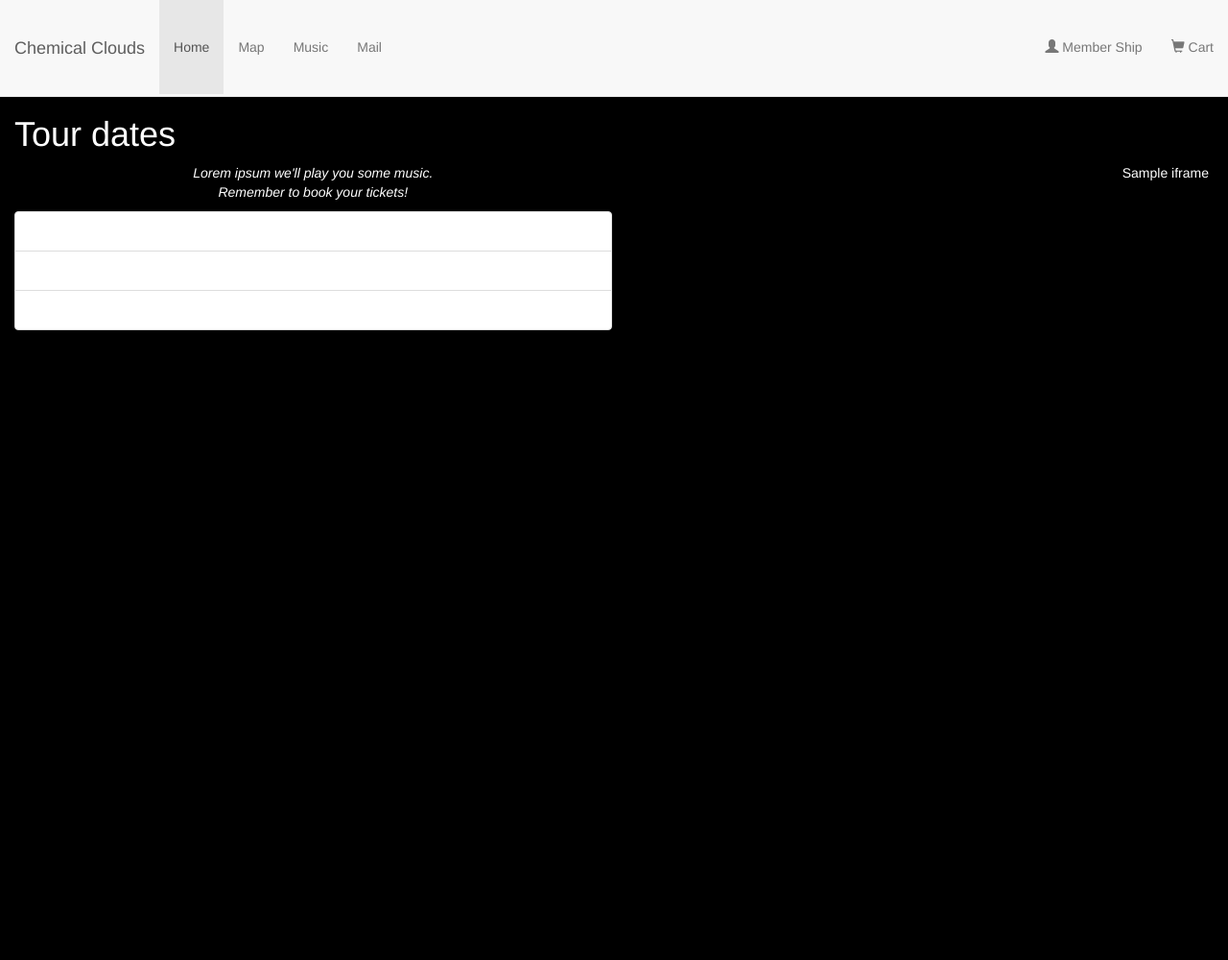
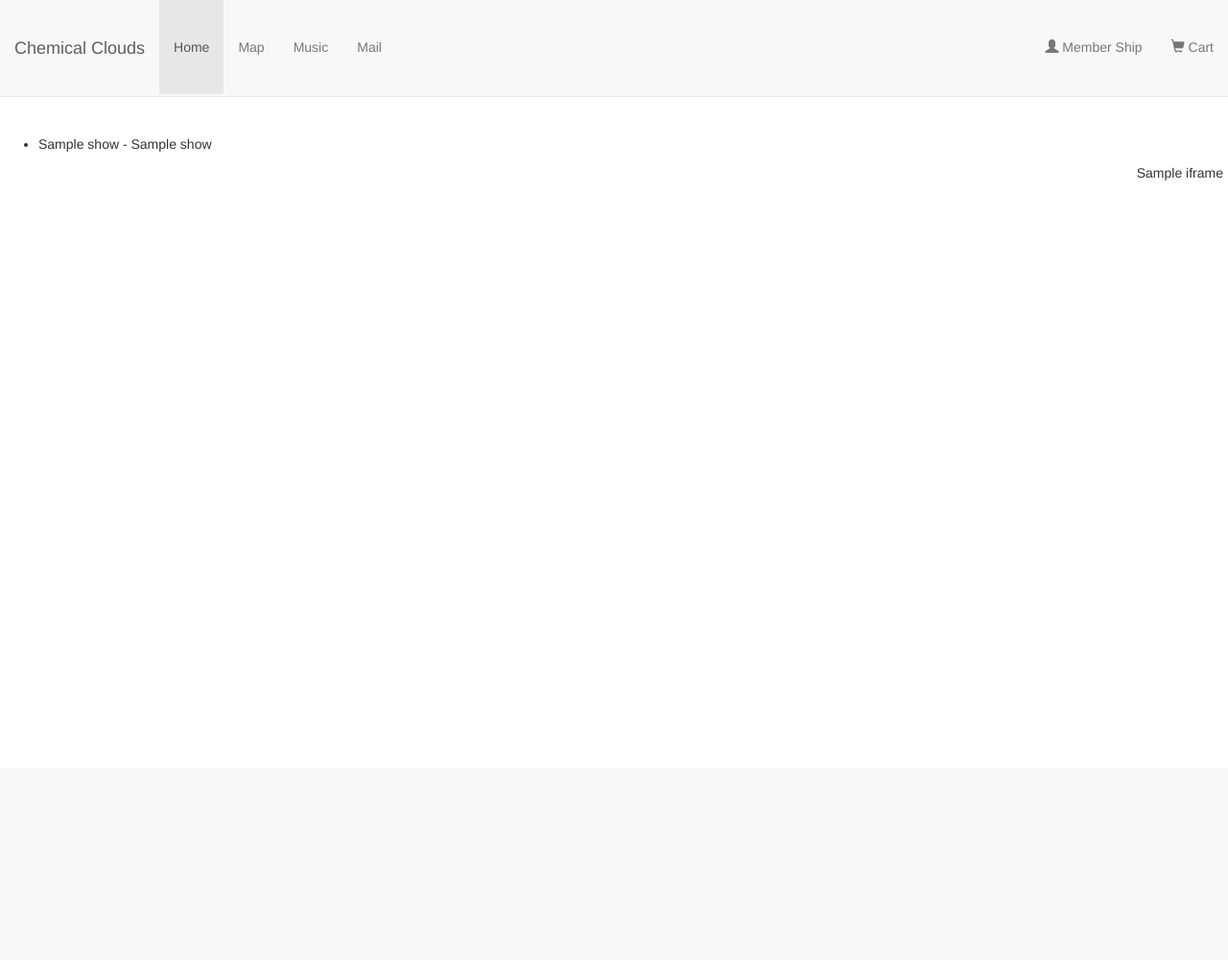
Before and after one commit to GISjoerd/chemapp, a Flask app: template chemapp-main/templates/map_bp.html in a window 1280 px wide. Shown: the whole page at 96% size. After the commit the page ends 188 px from the top, so only its background shows below. Run offline with Flask 3, Linux system fonts and the light colour scheme; the template is opened without the code that fills it: most values are stand-ins (such as "Sample title", 1, 10 or a date in 2020); some libraries are stand-ins or nearby versions.

Commit message:
trying to create a list next to the webmap

```diff
--- a/chemapp-main/app.py
+++ b/chemapp-main/app.py
@@ -6,7 +6,6 @@ from info.view import info_bp
 from music.view import music_bp
 from mail.view import mail_bp
 from database.view import database_bp
-
 
 app = Flask(__name__)
 
--- a/chemapp-main/templates/map_bp.html
+++ b/chemapp-main/templates/map_bp.html
@@ -1,42 +1,24 @@
 {% extends "base.html" %}
+
 {% block iframe %}
-<div id="music" class="bg-1">
-    <div class="container-fluid">
-        <h1 class="text-left">Tour dates</h1>
-        <div style="display: flex; width: 100%; margin-right: 10px;">
-            <div style="flex: 1;">
-                <p class="text-center">Lorem ipsum we'll play you some music.<br> Remember to book your tickets!</p>
-                <ul class="list-group">
-                    <li class="list-group-item">September Sold Out!</li>
-                    <li class="list-group-item">October Sold Out!</li>
-                    <li class="list-group-item">November 3</li>
-                </ul>
-            </div>
+
+<br>
+<br>
+<br>
+<br>
+<br>
+<br>
+<br>
+
+<ul>
+  {% for show in shows %}
+      <li>{{ show[1] }} - {{ show[2] }}</li>
+  {% endfor %}
+</ul>
             <div style="flex: 1; display: flex; justify-content: flex-end; margin-right: 5px;">
                 {{ iframe|safe }}
             </div>
-        </div>
-    </div>
-</div>
-{% endblock iframe %}
 
 
-<!--
-    <div id="music" class="bg-1">
-        <div class="container-fluid">
-          <h1 class="text-center">Tour dates</h1>
-          <br>
-          <br>
-            </div> <div  class="bg-1">
-              <div class="container">
-                <h3 class="text-center">TOUR DATES</h3>
-                <p class="text-center">Lorem ipsum we'll play you some music.<br> Remember to book your tickets!</p>
-                <ul class="list-group">
-                  <li class="list-group-item">September Sold Out!</li>
-                  <li class="list-group-item">October Sold Out!</li>
-                  <li class="list-group-item">November 3</li>
-                </ul>
-                style="display: flex; justify-content: flex-end;">
-          {{ iframe|safe }}
-        </div>
-    -->
+
+{% endblock iframe %}
```
Also changed, not shown: chemapp-main/map/view.py (+13 -5 lines), chemapp-main/info/view.py (line endings or trailing spaces).
